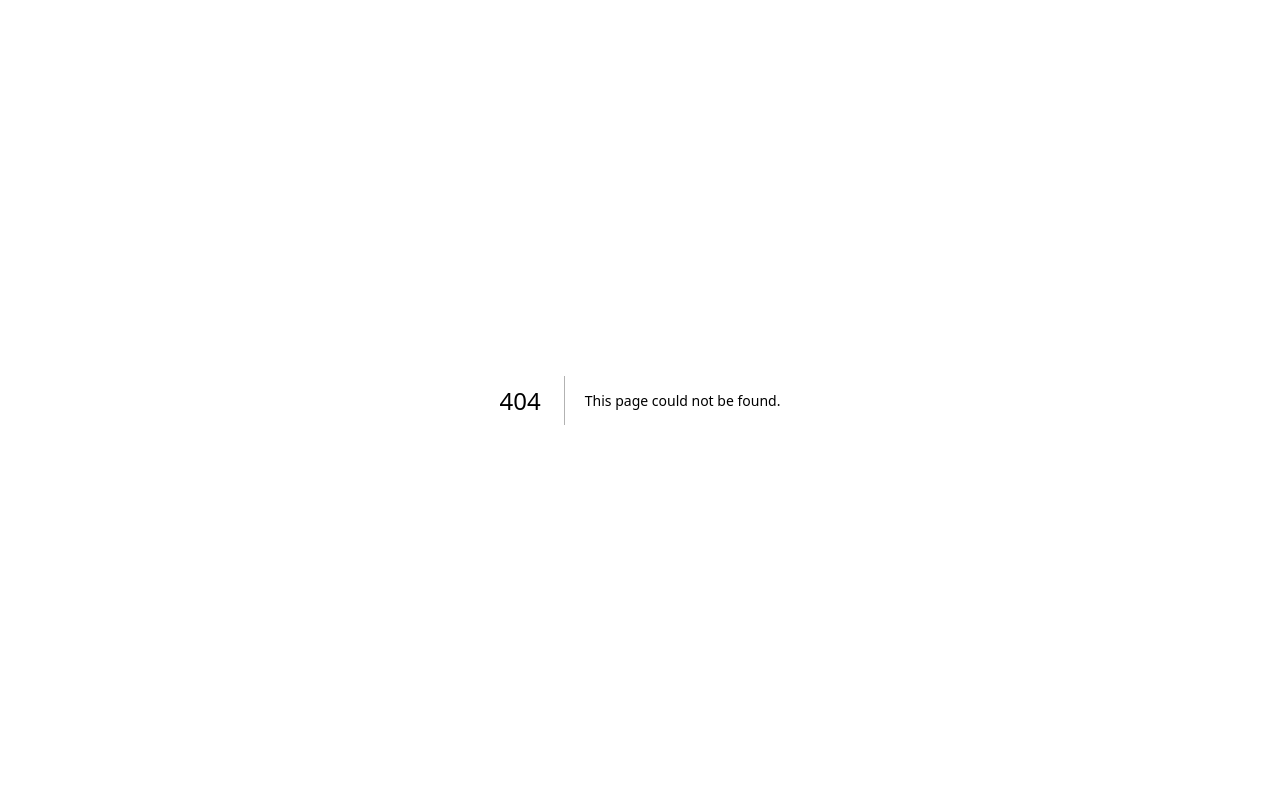
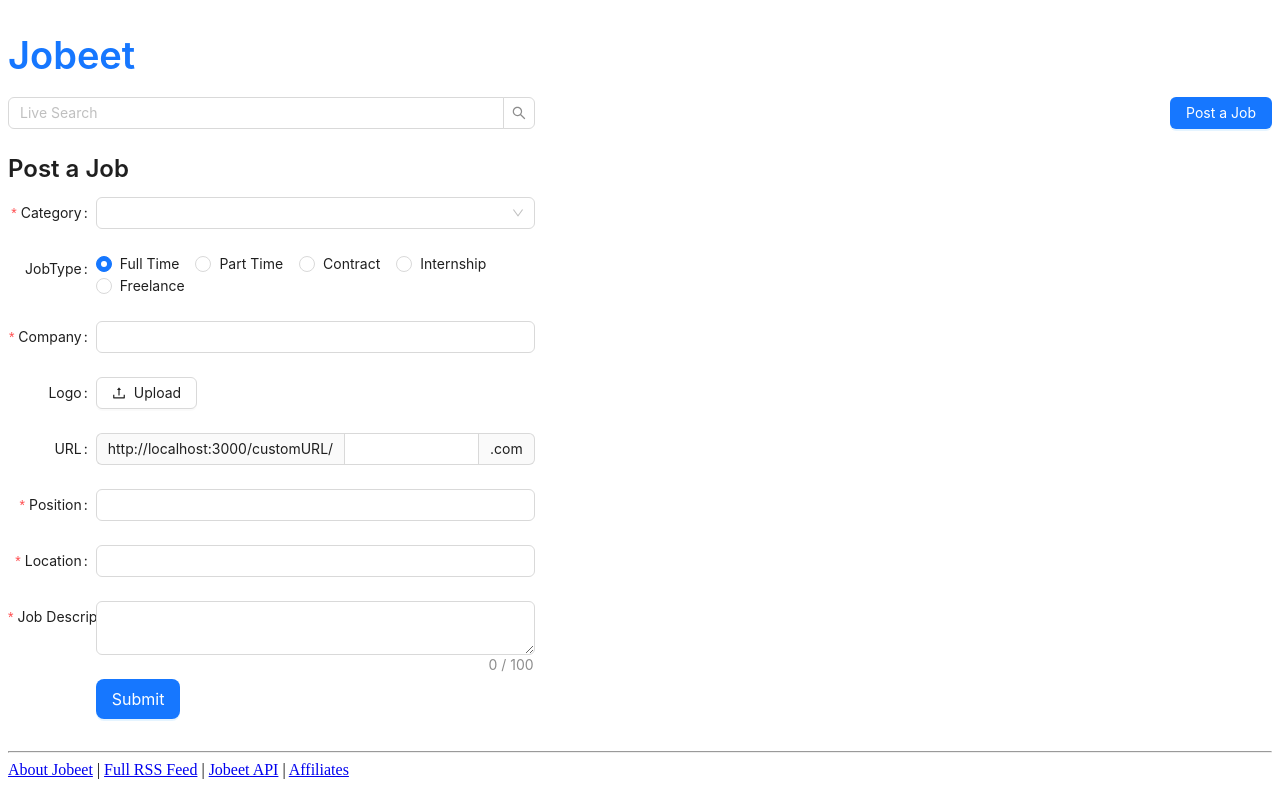
Before and after one commit to haidernawaz99/assignment_JT, a Next.js app in the folder frontend/: page /postjob in a window 1280 px wide. Before the commit this address had no page. Built offline with nearby package versions, Linux system fonts and the light colour scheme.

Commit message:
added form

```diff
--- /dev/null
+++ b/frontend/components/JobForm.tsx
@@ -0,0 +1,154 @@
+import Link from "next/link";
+import React, { useState } from "react";
+import type { RadioChangeEvent, UploadProps } from "antd";
+import Layout from "./Layout";
+import {
+  Divider,
+  Typography,
+  Button,
+  Form,
+  Input,
+  Radio,
+  Select,
+  Row,
+  Col,
+  Upload,
+} from "antd";
+import { InboxOutlined, UploadOutlined } from "@ant-design/icons";
+const { Title, Paragraph, Text } = Typography;
+const { Option } = Select;
+const { TextArea } = Input;
+import { useMutation, gql } from "@apollo/client";
+
+const fileUploadProps: UploadProps = {
+  action: "https://www.mocky.io/v2/5cc8019d300000980a055e76",
+  onChange({ file, fileList }) {
+    if (file.status !== "uploading") {
+      console.log(file, fileList);
+    }
+  },
+};
+
+// const MUTATION = gql`
+//   mutation {
+//     createJob(input: $input) {
+//       company
+//       id
+//     }
+//   }
+// `;
+
+const MUTATION = gql`
+  mutation createJob($input: JobCreateInput!) {
+    createJob(input: $input) {
+      company
+      id
+    }
+  }
+`;
+
+const JobForm = () => {
+  const [jobType, setJobType] = useState("Full Time");
+  const [uploadFormdata, { data, loading, error }] = useMutation(MUTATION);
+
+  const onJobTypeChange = (e: RadioChangeEvent) => {
+    setJobType(e.target.value);
+  };
+
+  const onFinish = (values: any) => {
+    console.log(values);
+    uploadFormdata({
+      variables: {
+        input: {
+          company: values.Company,
+          position: values.Position,
+          location: values.Location,
+          jobDescription: values.JobDescription,
+          howToApply: values.HowToApply || "",
+          public: true,
+          email: values.Email || "null@null.com",
+          type: jobType,
+          category: values.Category,
+        },
+      },
+    });
+  };
+  const [form] = Form.useForm();
+  return (
+    <Form form={form} labelCol={{ span: 4 }} onFinish={onFinish}>
+      <Row>
+        <Col xs={7} sm={12} md={16} lg={18} xl={10}>
+          <Form.Item
+            name="Category"
+            label="Category"
+            rules={[{ required: true }]}
+          >
+            <Select allowClear>
+              <Option value="Design">Design</Option>
+              <Option value="Development">Development</Option>
+              <Option value="Product">Product</Option>
+              <Option value="Other">Other</Option>
+            </Select>
+          </Form.Item>
+          <Form.Item label="JobType" name="JobType">
+            <Radio.Group defaultValue={"Full Time"} onChange={onJobTypeChange}>
+              <Radio value={"Full Time"}>Full Time</Radio>
+              <Radio value={"Part Time"}>Part Time</Radio>
+              <Radio value={"Contract"}>Contract</Radio>
+              <Radio value={"Internship"}>Internship</Radio>
+              <Radio value={"Freelance"}>Freelance</Radio>
+
+              {/* </Space> */}
+            </Radio.Group>
+          </Form.Item>
+          <Form.Item
+            label="Company"
+            name="Company"
+            rules={[{ required: true }]}
+          >
+            <Input />
+          </Form.Item>
+          <Form.Item label="Logo" name="Logo">
+            <Upload {...fileUploadProps}>
+              <Button icon={<UploadOutlined />}>Upload</Button>
+            </Upload>
+          </Form.Item>
+          <Form.Item label="URL" name="URL">
+            <Input
+              addonBefore="http://localhost:3000/customURL/"
+              addonAfter=".com"
+              defaultValue=""
+            />
+          </Form.Item>
+          <Form.Item
+            label="Position"
+            name="Position"
+            rules={[{ required: true }]}
+          >
+            <Input />
+          </Form.Item>
+          <Form.Item
+            label="Location"
+            name="Location"
+            rules={[{ required: true }]}
+          >
+            <Input />
+          </Form.Item>
+          <Form.Item
+            label="Job Description"
+            name="JobDescription"
+            rules={[{ required: true }]}
+          >
+            <TextArea showCount maxLength={100} />
+          </Form.Item>
+          <Form.Item wrapperCol={{ offset: 4 }}>
+            <Button type={"primary"} size={"large"} htmlType="submit">
+              Submit
+            </Button>
+          </Form.Item>
+        </Col>
+      </Row>
+    </Form>
+  );
+};
+export default JobForm;
--- a/frontend/components/Layout.tsx
+++ b/frontend/components/Layout.tsx
@@ -2,6 +2,8 @@ import React, { ReactNode } from "react";
 import Link from "next/link";
 import Head from "next/head";
 import { Input, Col, Row, Typography, Button } from "antd";
+import { ApolloProvider } from "@apollo/client";
+import client from "../graphql/apollo-client";
 
 const { Search } = Input;
 const { Title } = Typography;
@@ -12,6 +14,7 @@ type Props = {
 };
 
 const Layout = ({ children, title = "This is the default title" }: Props) => (
+  <ApolloProvider client={client}>
     <div>
       <Head>
         <title>{title}</title>
@@ -27,17 +30,21 @@ const Layout = ({ children, title = "This is the default title" }: Props) => (
       </header>
       <div>
         <Typography>
-        <Title>Jobeet</Title>
+          <Title>
+            <Link href={"/"}>Jobeet</Link>
+          </Title>
 
           <Row justify={"space-between"}>
-          <Col xs={24} sm={24} md={6} lg={8} xl={10}>
+            <Col xs={24} sm={12} md={6} lg={8} xl={10}>
               <Search
                 placeholder="Live Search"
                 onSearch={(value) => console.log(value)}
               />
             </Col>
             <Col>
-            <Button type="primary">Post a Job</Button>
+              <Button type="primary">
+                <Link href="/postjob">Post a Job</Link>
+              </Button>
             </Col>
           </Row>
         </Typography>
@@ -51,6 +58,7 @@ const Layout = ({ children, title = "This is the default title" }: Props) => (
         <a href="/api/users">Affiliates</a>
       </footer>
     </div>
+  </ApolloProvider>
 );
 
 export default Layout;
--- /dev/null
+++ b/frontend/pages/postjob.tsx
@@ -0,0 +1,17 @@
+import Link from "next/link";
+import React, { useState } from "react";
+import Layout from "../components/Layout";
+import { Typography } from "antd";
+import JobForm from "../components/JobForm";
+const { Title } = Typography;
+
+const PostJob = () => {
+  return (
+    <Layout title="Post a Job">
+      <Title level={3}>Post a Job</Title>
+      <JobForm />
+    </Layout>
+  );
+};
+
+export default PostJob;
```
Also changed, not shown: frontend/pages/index.tsx (+6 -9 lines), frontend/graphql/uploadJobFormData.ts (added), 1 other file (tests, documents, lock files or other folders). Lines whose indentation alone changed are shown as unchanged.
